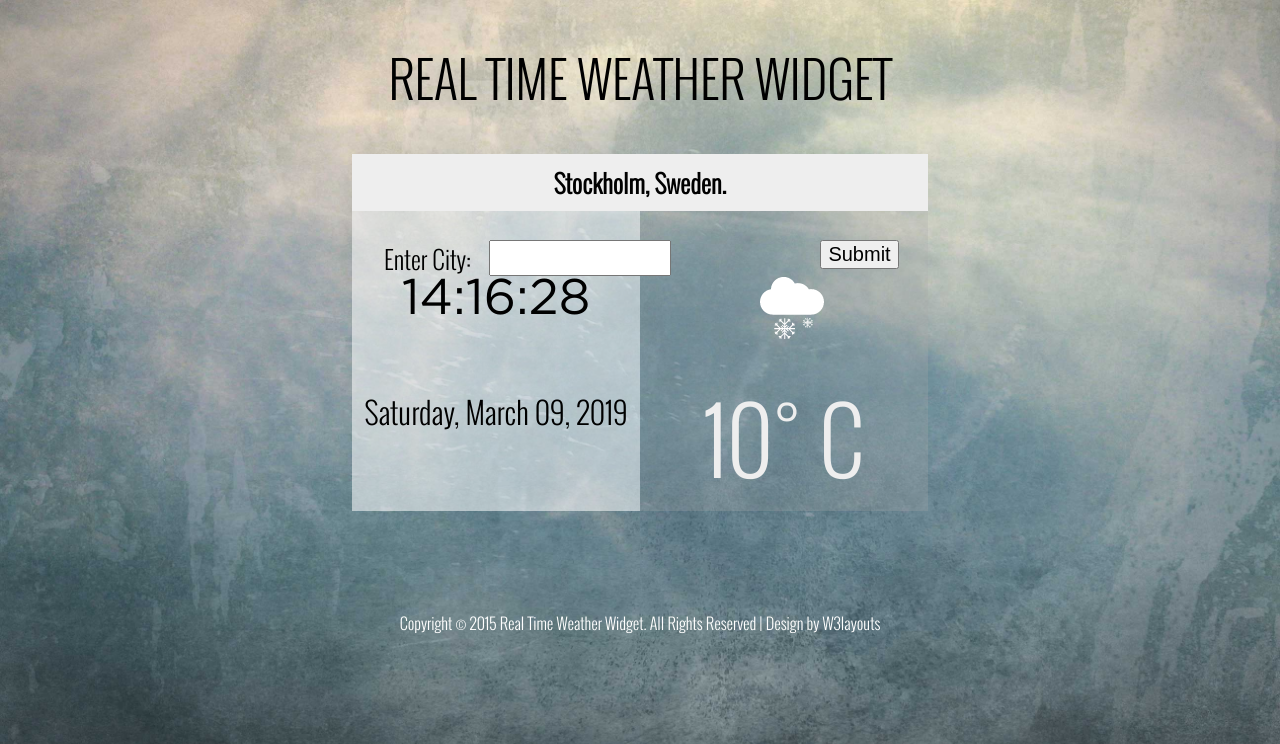
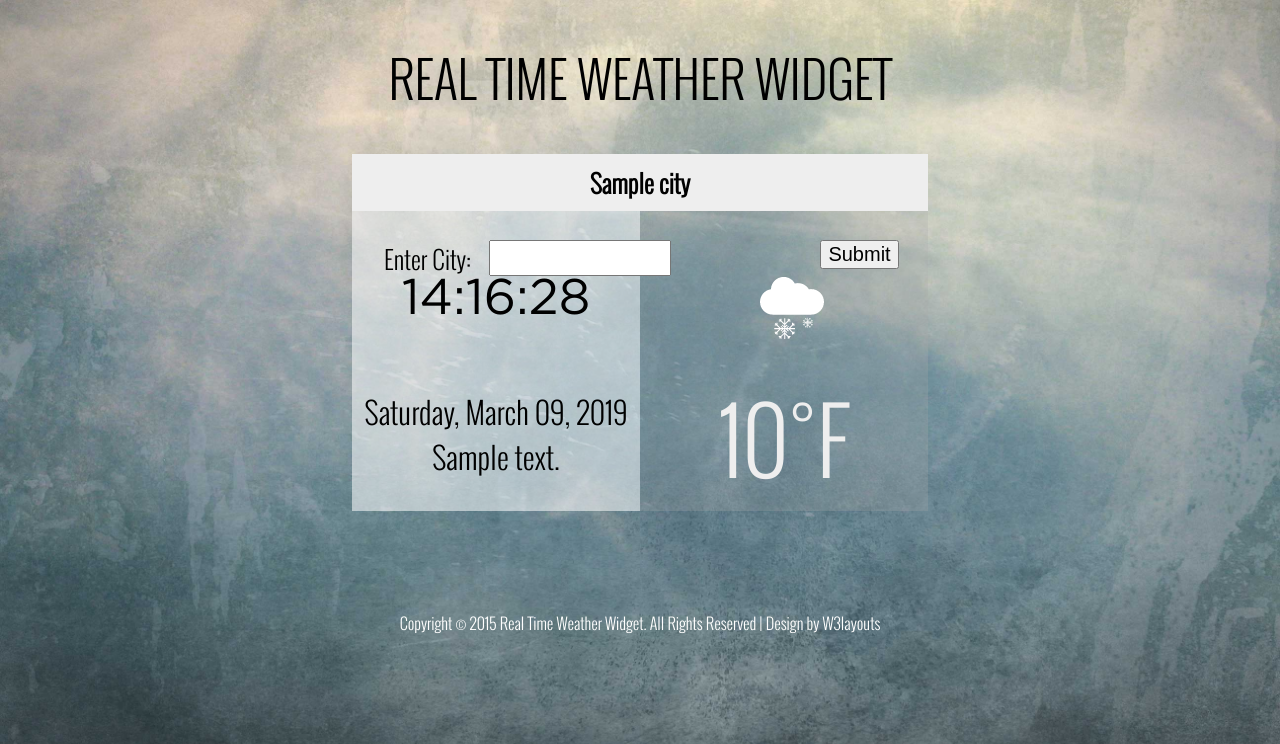
Before and after one commit to smit1999/Weather, a Flask app: template Templates/index.html in a window 1280 px wide. Shown: the top 744 px of the page. Run offline with Flask 2, Linux system fonts and the light colour scheme; the template is opened without the code that fills it: most values are stand-ins (such as "Sample title", 1, 10 or a date in 2020).

Commit message:
Update index.html

```diff
--- a/Templates/index.html
+++ b/Templates/index.html
@@ -57,14 +57,15 @@ License URL: http://creativecommons.org/licenses/by/3.0/
 <div class="container">
 
     <div class="city">
-        Stockholm, Sweden.
+        {{data.city}}
     </div>
 
     <div class="content">
 
+        <p></p>
         <div class="place">
 
-            <div id="txt"></div>
+            <div id="txt"><p></p> </div>
 
             <div class="dmy">
                 <script type="text/javascript">
@@ -81,12 +82,14 @@ License URL: http://creativecommons.org/licenses/by/3.0/
                      var montharray=new Array("January","February","March","April","May","June","July","August","September","October","November","December")
                      document.write(""+dayarray[day]+", "+montharray[month]+" "+daym+", "+year+"")
                 </script>
+                <i id="des"><b>{{data.desc}}</b></i>
             </div>
 
         </div>
 
+
         <div class="temp">
-            <p>10° C</p>
+           <p> {{data.temperature}}°F </p>
         </div>
 
         <div class="clear"></div>
```
